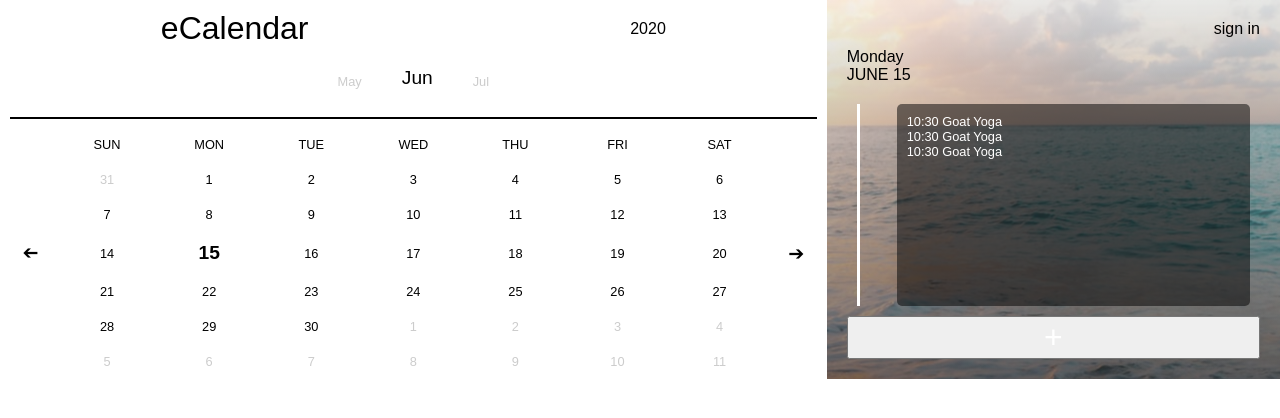
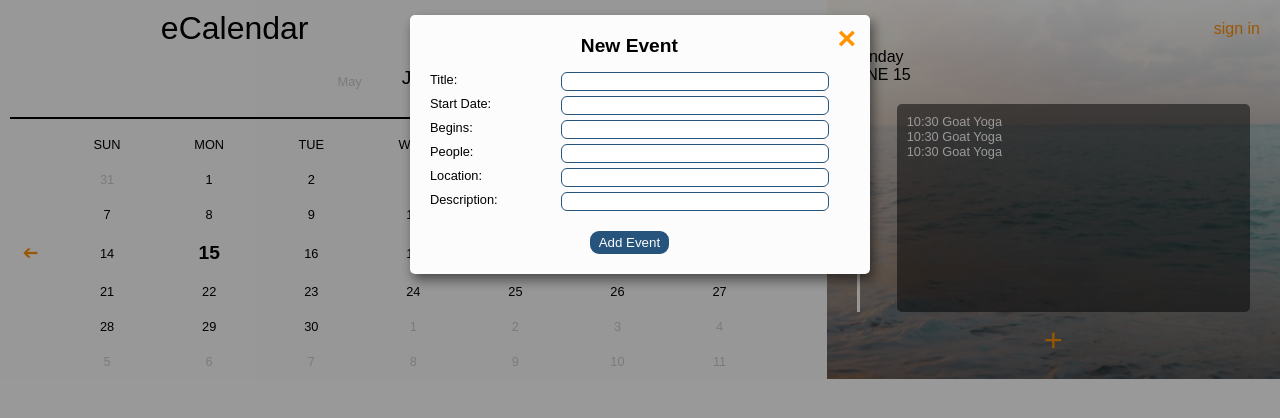
Before and after one commit to clarkj99/Calendar, a React (Create React App) app in the folder calendar-react/: page / in a window 1280 px wide. Shown: the top 418 px of the page. Built offline with nearby package versions, Linux system fonts and the light colour scheme.

Commit message:
added modal form

```diff
--- a/calendar-react/src/features/calendar/Calendar.css
+++ b/calendar-react/src/features/calendar/Calendar.css
@@ -2,6 +2,13 @@
   --main-font-size: 1em;
   --larger-font-size: 1.2rem;
   --smaller-font-size: 0.8rem;
+  --largest-font-size: 2rem;
+  --primary: #26547c;
+  --secondary: #ff9300;
+  --white: #fcfcfc;
+  --highlight: #ef476f;
+  --green: #06d6a0;
+  --inactive: #cccccc;
 }
 
 body {
@@ -26,6 +33,7 @@ body {
   flex: 2;
   padding: 10px 0px 0;
   text-align: center;
+  background-color: var(--white);
 }
 
 .calendar-header {
@@ -68,7 +76,7 @@ body {
 
 .inactive-day,
 .inactive-month {
-  color: #ccc;
+  color: var(--inactive);
 }
 
 .inactive-month {
@@ -93,7 +101,7 @@ span.active-day.current {
 
 .event-box {
   background-image: linear-gradient(
-      rgba(255, 255, 255, 0.5),
+      rgba(255, 255, 255, 0.8),
       rgba(0, 0, 0, 0.5)
     ),
     url("./images/sean-o-KMn4VEeEPR8-unsplash.jpg");
@@ -126,15 +134,11 @@ span.active-day.current {
 }
 
 .v-line {
-  border-left: 3px solid white;
-  border-left-color: #fff;
+  border-left: 3px solid var(--white);
+  /* border-left-color: #fff; */
   flex: 1;
   width: 1px;
-  height: 100%;
-  margin: auto;
-  position: relative;
-  overflow: hidden;
-  color: #fff;
+  min-height: 10px;
 }
 
 .list {
@@ -155,6 +159,7 @@ span.active-day.current {
 .calendar-arrow {
   flex: 1;
   font-size: var(--larger-font-size);
+  color: var(--secondary);
 }
 
 .calendar-arrow:first-child {
@@ -166,60 +171,53 @@ span.active-day.current {
 }
 
 .event-create {
-  font-size: 2rem;
-}
-.event-create {
-  color: #fff;
+  font-size: var(--largest-font-size);
+  color: var(--secondary);
 }
 .event-signin {
   font-size: var(--main-font-size);
   text-align: right;
   margin: 0 0 10px 0;
   text-transform: lowercase;
+  color: var(--secondary);
 }
 
-.modal-active,
-.modal-inactive {
-  position: fixed; /* Stay in place */
-  z-index: 1; /* Sit on top */
+.modal-active {
+  /* display: block; */
+  position: fixed;
+  z-index: 1;
   left: 0;
   top: 0;
-  width: 100%; /* Full width */
-  height: 100%; /* Full height */
-  overflow: auto; /* Enable scroll if needed */
-  background-color: rgb(0, 0, 0); /* Fallback color */
-  background-color: rgba(0, 0, 0, 0.4); /* Black w/ opacity */
-}
-.modal-active {
-  display: block;
-}
-
-.modal-inactive {
-  display: none;
-  position: fixed; /* Stay in place */
-  z-index: 1; /* Sit on top */
-  left: 0;
-  top: 0;
-  width: 100%; /* Full width */
-  height: 100%; /* Full height */
-  overflow: auto; /* Enable scroll if needed */
-  background-color: rgb(0, 0, 0); /* Fallback color */
-  background-color: rgba(0, 0, 0, 0.4); /* Black w/ opacity */
+  width: 100%;
+  height: 100%;
+  overflow: auto;
+  background-color: rgb(0, 0, 0);
+  background-color: rgba(0, 0, 0, 0.4);
+  display: flex;
+  flex-direction: column;
+  align-items: center;
 }
 
 .modal-content {
-  background-color: #fefefe;
-  margin: 15% auto; /* 15% from the top and centered */
+  max-width: 420px;
+  background-color: var(--white);
+  margin: 15px auto;
   padding: 20px;
-  border: 1px solid #888;
   width: 80%; /* Could be more or less, depending on screen size */
+  border-radius: 5px;
+  display: flex;
+  flex-direction: row-reverse;
+  box-shadow: 3px 6px 12px #00000080;
+  /* color: #fff; */
 }
 
 .close {
-  color: #aaa;
-  float: right;
-  font-size: 28px;
+  color: var(--secondary);
+  /* float: right; */
+  font-size: var(--largest-font-size);
   font-weight: bold;
+  flex: 1;
+  margin: -15px -15px 0 0;
 }
 
 .close:hover,
@@ -228,3 +226,46 @@ span.active-day.current {
   text-decoration: none;
   cursor: pointer;
 }
+div.modal-form {
+  flex: 11;
+}
+div.modal-form button {
+  margin: 15px 0 0;
+}
+
+span.modal-title {
+  font-size: var(--larger-font-size);
+  font-weight: bold;
+}
+
+form {
+  margin: 15px 0 0;
+  font-size: var(--smaller-font-size);
+}
+
+form div {
+  display: flex;
+  margin-bottom: 5px;
+}
+
+form label {
+  flex: 1;
+  text-align: left;
+}
+form input {
+  flex: 2;
+  border-radius: 6px;
+  border: 1px solid var(--primary);
+}
+button {
+  background-color: var(--primary);
+  border: 3px solid var(--primary);
+  border-radius: 9px;
+  color: var(--white);
+}
+
+button:hover {
+  background-color: var(--secondary);
+  border: 3px solid var(--secondary);
+  color: #fff;
+}
--- a/calendar-react/src/features/calendar/Calendar.js
+++ b/calendar-react/src/features/calendar/Calendar.js
@@ -1,4 +1,4 @@
-import React from 'react'
+import React, { useState } from 'react';
 import './Calendar.css'
 
 function adjustedMonth(month) {
@@ -29,16 +29,56 @@ function dateClass(item, month, today) {
     return dateClass
 }
 
-function eventModal() {
+function eventModal(modalActive, setModalActive) {
     return (
-        <div id="myModal" class="modal-inactive">
-            <div class="modal-content">
-                <span class="close">&times;</span>
-                <p>Some text in the Modal..</p>
+        <div id="eventModal" className={"modal-active"}>
+            <div className="modal-content">
+
+                <span className="close" onClick={() => toggleModal(modalActive, setModalActive)}>&times;</span>
+                <div className="modal-form">
+                    <span className="modal-title">New Event</span>
+                    <form >
+
+                        <div><label>Title:</label>
+                            <input type="text" name="title" />
+
+                        </div>
+                        <div>
+                            <label>Start Date: </label>
+                            <input type="text" name="title" />
+
+                        </div>
+                        <div><label>Begins:  </label>
+                            <input type="text" name="begins" />
+
+                        </div>
+                        <div><label>People:</label>
+                            <input type="text" name="people" />
+
+                        </div>
+                        <div><label>Location:</label>
+                            <input type="text" name="location" />
+
+                        </div>
+                        <div><label>Description: </label>
+                            <input type="text" name="description" />
+
+                        </div>
+                        <button>Add Event</button>
+                    </form>
+                </div>
             </div>
 
         </div>
     )
+}
+
+const toggleModal = (modalActive, setModalActive) => {
+    setModalActive(!modalActive)
+}
+
+const changeMonth = (month) => {
+    alert(month)
 }
 
 const months = ["Jan", "Feb", "Mar", "Apr", "May", "Jun", "Jul", "Aug", "Sep", "Oct", "Nov", "Dec"];
@@ -50,7 +90,7 @@ const days = ["Sun", "Mon", "Tue", "Wed", "Thu", "Fri", "Sat"];
 const fullDays = ["Sunday", "Monday", "Tuesday", "Wednesday", "Thursday", "Friday", "Saturday"];
 
 export function Calendar() {
-
+    const [modalActive, setModalActive] = useState(true);
     const today = new Date();
     const month = today.getMonth();
     const date = today.getDate();
@@ -72,7 +112,7 @@ export function Calendar() {
                     <hr />
                 </div>
                 <div className="calendar-controls">
-                    <div className="calendar-arrow"> {String.fromCharCode(10132)} </div>
+                    <span className="calendar-arrow" onClick={() => changeMonth(0)}> {String.fromCharCode(10132)} </span>
                     <div className="calendar-body">
                         <div className="calendar-days">
                             {days.map(day => <span key={day}>{day}</span>)}
@@ -81,7 +121,7 @@ export function Calendar() {
                             {calendarDaysJS(today).map(item => <span key={item.month + ' ' + item.day} className={dateClass(item, month, date)}>{item.day}</span>)}
                         </div>
                     </div>
-                    <div className="calendar-arrow">{String.fromCharCode(10132)}</div>
+                    <span className="calendar-arrow" onClick={() => changeMonth(1)}>{String.fromCharCode(10132)}</span>
                 </div>
             </div>
             <div className="event-box">
@@ -96,9 +136,9 @@ export function Calendar() {
                         <div>10:30 Goat Yoga</div>
                     </div>
                 </div>
-                <button className="event-create">+</button>
+                <div className="event-create" onClick={() => toggleModal(modalActive, setModalActive)}>+</div>
             </div>
-            {eventModal()}
+            {modalActive && eventModal(modalActive, setModalActive)}
         </div>
     )
 }
```
